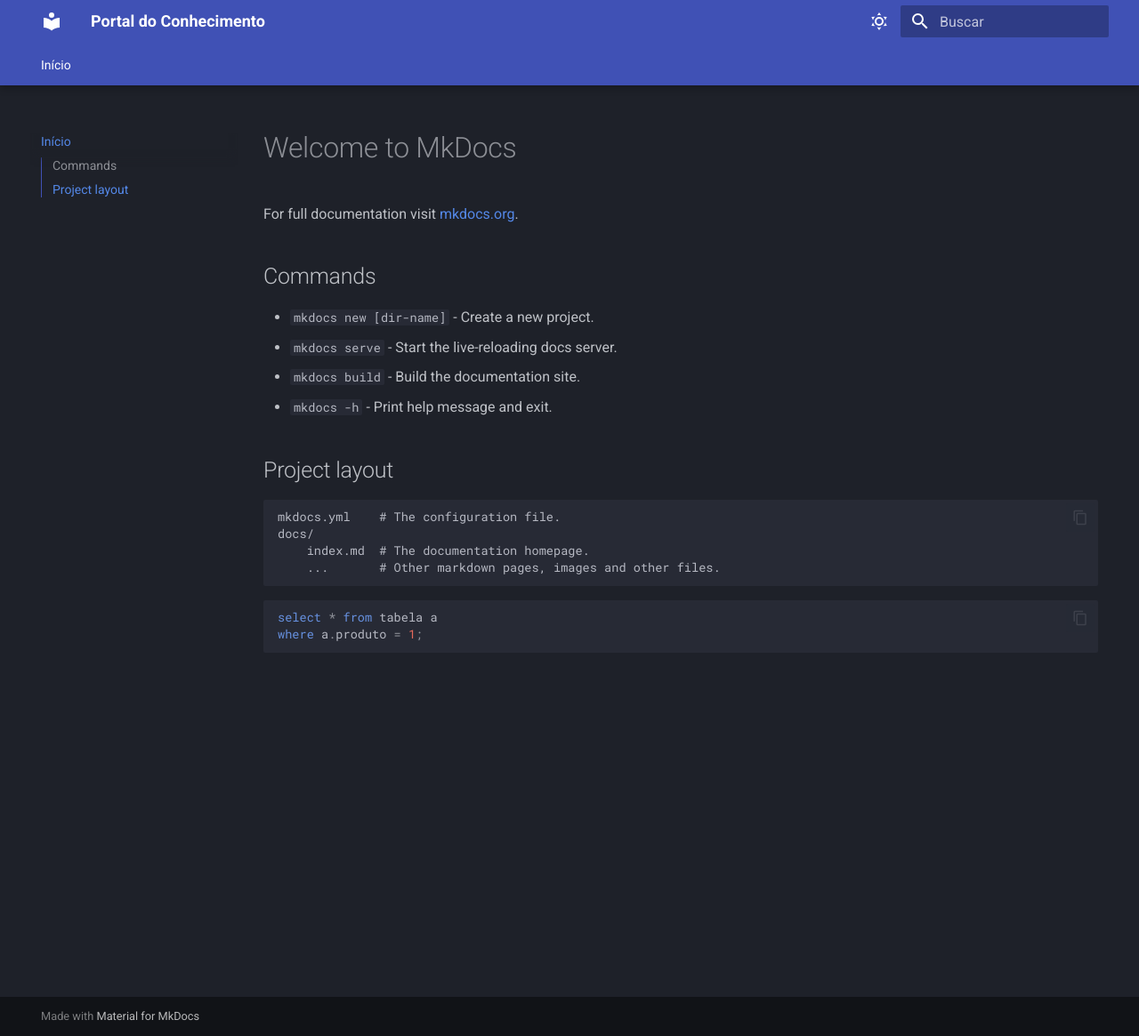
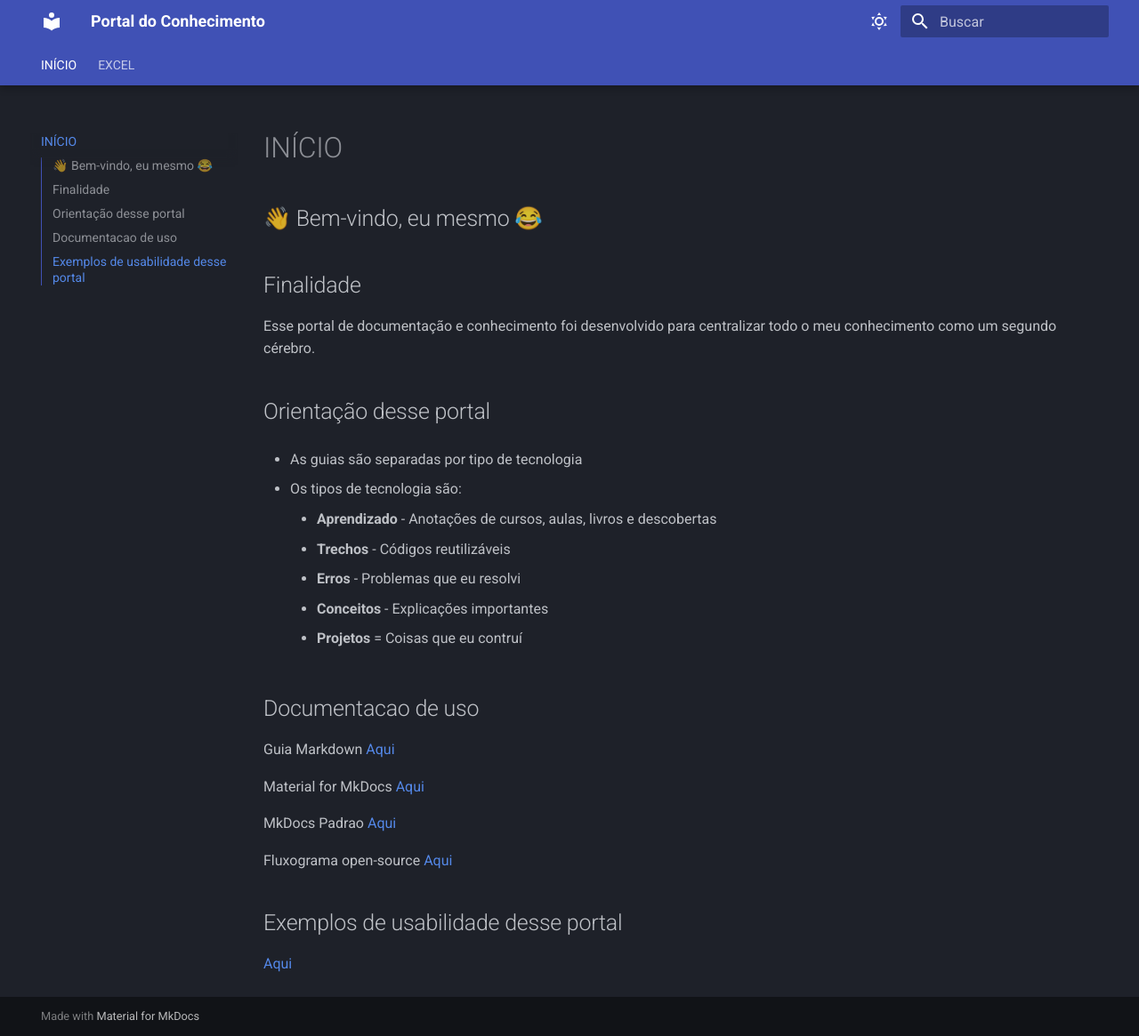
Before and after one commit to ElvisAmorim/base-conhecimento, an MkDocs documentation site: the page built from docs/index.md, in a window 1280 px wide and 1165 px high. Shown: the whole window at 89% size. Built offline with MkDocs 1.6.1 and Material for MkDocs 9.7.7, drawn with Linux system fonts in a browser that asks for light colours.

Commit message:
refinos person

````diff
--- a/docs/index.md
+++ b/docs/index.md
@@ -1,22 +1,35 @@
-# Welcome to MkDocs
+# INÍCIO
 
-For full documentation visit [mkdocs.org](https://www.mkdocs.org).
+## 👋 Bem-vindo, eu mesmo 😂
 
-## Commands
+## Finalidade
 
-* `mkdocs new [dir-name]` - Create a new project.
-* `mkdocs serve` - Start the live-reloading docs server.
-* `mkdocs build` - Build the documentation site.
-* `mkdocs -h` - Print help message and exit.
+Esse portal de documentação e conhecimento foi desenvolvido para centralizar todo o meu conhecimento como um segundo cérebro.
 
-## Project layout
+## Orientação desse portal
 
-    mkdocs.yml    # The configuration file.
-    docs/
-        index.md  # The documentation homepage.
-        ...       # Other markdown pages, images and other files.
+* As guias são separadas por tipo de tecnologia
 
-``` sql
-select * from tabela a
-where a.produto = 1;
-```
+* Os tipos de tecnologia são:
+
+    - **Aprendizado** - Anotações de cursos, aulas, livros e descobertas
+    - **Trechos** - Códigos reutilizáveis
+    - **Erros** - Problemas que eu resolvi
+    - **Conceitos** - Explicações importantes
+    - **Projetos** = Coisas que eu contruí
+
+## Documentacao de uso
+Guia Markdown
+[Aqui](https://www.markdownguide.org/basic-syntax/)
+
+Material for MkDocs
+[Aqui](https://squidfunk.github.io/mkdocs-material/reference/)
+
+MkDocs Padrao
+[Aqui](https://www.mkdocs.org/)
+
+Fluxograma open-source
+[Aqui](https://mermaid.js.org/)
+
+## Exemplos de usabilidade desse portal
+[Aqui](/mkdocs/mkdocs-guia/)
--- a/mkdocs.yml
+++ b/mkdocs.yml
@@ -24,6 +24,10 @@ theme:
     - navigation.path
     - toc.integrate
     - navigation.top
+    - navigation.indexes
+    # - navigation.expand
+    - search.suggest
+    - search.highlight
 
 # Bloco de codigo
 markdown_extensions:
@@ -31,6 +35,8 @@ markdown_extensions:
       anchor_linenums: true
       line_spans: __span
       pygments_lang_class: true
+  - pymdownx.inlinehilite
+  - pymdownx.snippets
   - pymdownx.superfences:
       custom_fences:
         - name: mermaid
@@ -39,5 +45,9 @@ markdown_extensions:
             !!python/name:pymdownx.superfences.fence_code_format # Habilitar bloco de sanfona
 
 
-nav:
-  - Início: index.md
+  - admonition
+  - pymdownx.details
+  - attr_list
+
+# nav:
+#   - Início: index.md
````
Also changed, not shown: docs/EXCEL/formulas.md (added, +1 -0 lines).
